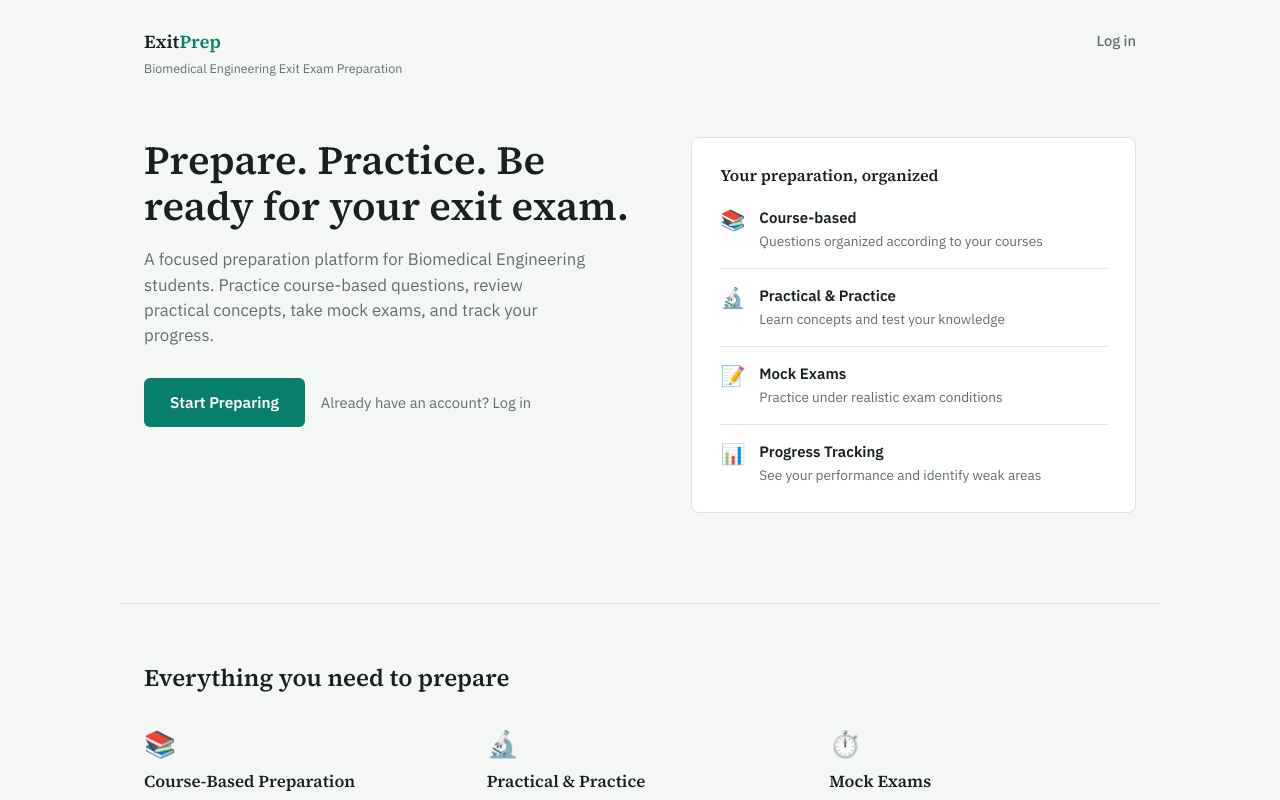
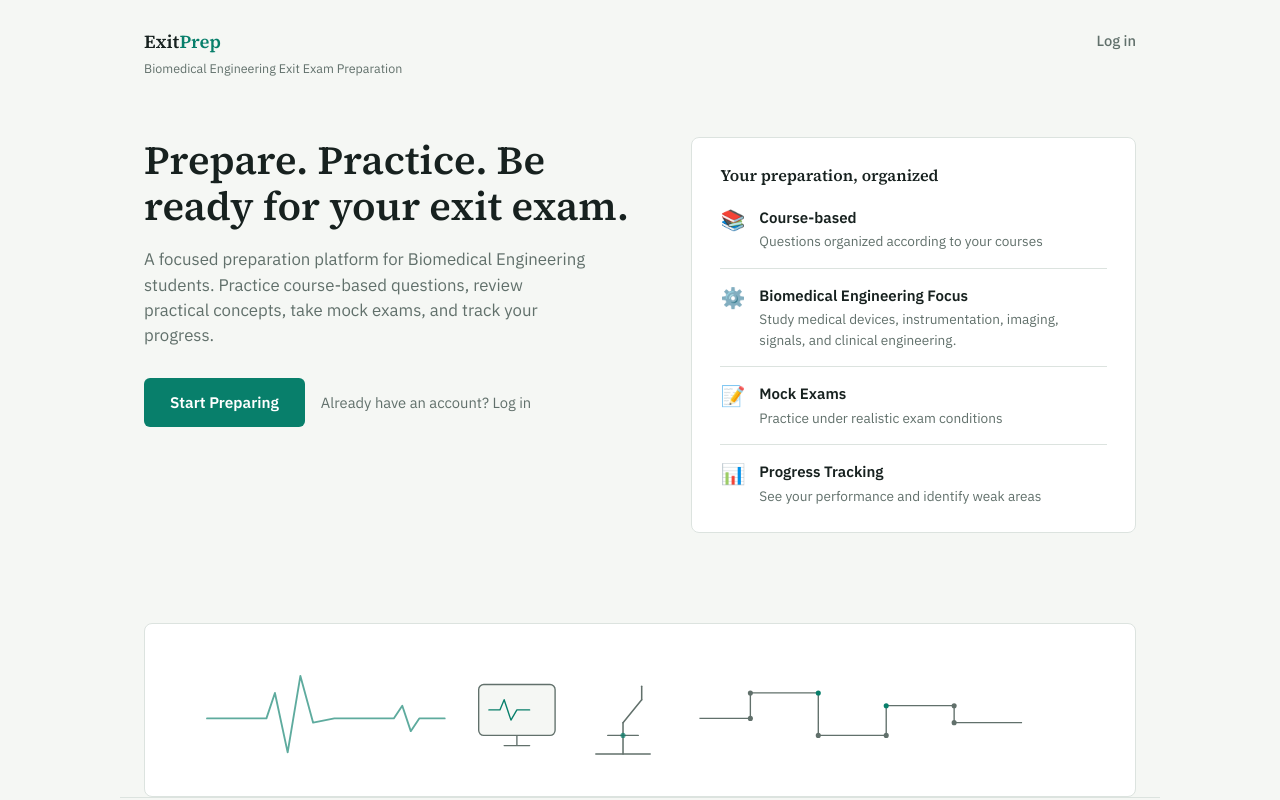
Before and after one commit to mike-dev12/-exit-exam-starter, a Next.js app: page / in a window 1280 px wide. Shown: the top 800 px of the page. Built offline with nearby package versions, Linux system fonts and the light colour scheme.

Commit message:
Swap feature copy, add biomedical illustration strip

```diff
--- a/app/globals.css
+++ b/app/globals.css
@@ -286,6 +286,26 @@ button:disabled {
   margin: 0;
 }
 
+/* Biomedical illustration strip */
+.bio-illustration {
+  max-width: 1040px;
+  margin: 0 auto;
+  padding: 0 24px;
+}
+
+.bio-illustration-inner {
+  background: var(--surface);
+  border: 1px solid var(--line);
+  border-radius: var(--radius);
+  padding: 18px 28px;
+}
+
+.bio-illustration-inner svg {
+  width: 100%;
+  height: auto;
+  display: block;
+}
+
 /* Feature cards section */
 .features-section {
   max-width: 1040px;
--- a/app/page.js
+++ b/app/page.js
@@ -7,9 +7,9 @@ const heroFeatures = [
     desc: 'Questions organized according to your courses',
   },
   {
-    icon: '🔬',
-    title: 'Practical & Practice',
-    desc: 'Learn concepts and test your knowledge',
+    icon: '⚙️',
+    title: 'Biomedical Engineering Focus',
+    desc: 'Study medical devices, instrumentation, imaging, signals, and clinical engineering.',
   },
   {
     icon: '📝',
@@ -30,9 +30,9 @@ const featureCards = [
     desc: 'Practice questions organized according to your Biomedical Engineering courses.',
   },
   {
-    icon: '🔬',
-    title: 'Practical & Practice',
-    desc: 'Strengthen both theoretical knowledge and practical problem-solving skills.',
+    icon: '⚙️',
+    title: 'Biomedical Engineering Focus',
+    desc: 'Study medical devices, instrumentation, imaging, signals, and clinical engineering.',
   },
   {
     icon: '⏱️',
@@ -95,6 +95,65 @@ export default function Home() {
         </div>
       </div>
 
+      <div className="bio-illustration">
+        <div className="bio-illustration-inner">
+          <svg
+            viewBox="0 0 1100 160"
+            fill="none"
+            xmlns="http://www.w3.org/2000/svg"
+            preserveAspectRatio="xMidYMid meet"
+          >
+            {/* ECG waveform */}
+            <path
+              d="M40,90 L110,90 L120,60 L135,130 L150,40 L165,95 L190,90 L260,90 L270,75 L280,105 L290,90 L320,90"
+              stroke="#087f6b"
+              strokeWidth="2.2"
+              strokeLinecap="round"
+              strokeLinejoin="round"
+              fill="none"
+              opacity="0.65"
+            />
+
+            {/* Monitor / device */}
+            <rect x="360" y="50" width="90" height="60" rx="6" stroke="#61706b" strokeWidth="1.6" fill="#f5f7f4" />
+            <path
+              d="M372,80 L385,80 L390,68 L398,92 L405,80 L420,80"
+              stroke="#087f6b"
+              strokeWidth="1.6"
+              fill="none"
+              strokeLinecap="round"
+              strokeLinejoin="round"
+            />
+            <line x1="405" y1="110" x2="405" y2="122" stroke="#61706b" strokeWidth="1.6" />
+            <line x1="390" y1="122" x2="420" y2="122" stroke="#61706b" strokeWidth="1.6" strokeLinecap="round" />
+
+            {/* Microscope */}
+            <line x1="498" y1="132" x2="562" y2="132" stroke="#61706b" strokeWidth="1.8" strokeLinecap="round" />
+            <line x1="530" y1="132" x2="530" y2="95" stroke="#61706b" strokeWidth="1.8" strokeLinecap="round" />
+            <line x1="530" y1="95" x2="552" y2="68" stroke="#61706b" strokeWidth="1.8" strokeLinecap="round" />
+            <line x1="552" y1="68" x2="552" y2="52" stroke="#61706b" strokeWidth="1.8" strokeLinecap="round" />
+            <line x1="512" y1="110" x2="548" y2="110" stroke="#61706b" strokeWidth="1.6" strokeLinecap="round" />
+            <circle cx="530" cy="110" r="3" fill="#087f6b" opacity="0.7" />
+
+            {/* Circuit / signal trace */}
+            <path
+              d="M620,90 L680,90 L680,60 L760,60 L760,110 L840,110 L840,75 L920,75 L920,95 L1000,95"
+              stroke="#61706b"
+              strokeWidth="1.6"
+              fill="none"
+            />
+            <circle cx="680" cy="90" r="3" fill="#61706b" />
+            <circle cx="680" cy="60" r="3" fill="#61706b" />
+            <circle cx="760" cy="60" r="3" fill="#087f6b" />
+            <circle cx="760" cy="110" r="3" fill="#61706b" />
+            <circle cx="840" cy="110" r="3" fill="#61706b" />
+            <circle cx="840" cy="75" r="3" fill="#087f6b" />
+            <circle cx="920" cy="75" r="3" fill="#61706b" />
+            <circle cx="920" cy="95" r="3" fill="#61706b" />
+          </svg>
+        </div>
+      </div>
+
       <section className="features-section">
         <h2>Everything you need to prepare</h2>
         <div className="features-grid">
```
